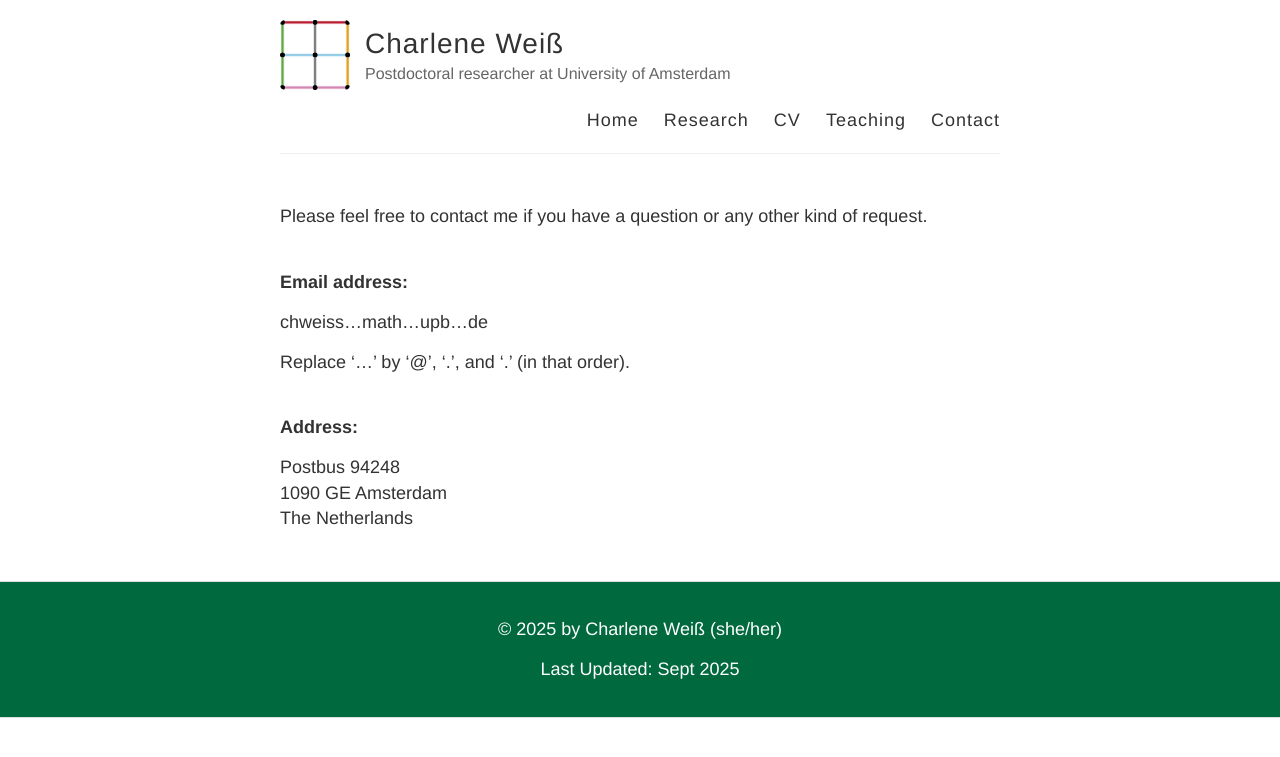
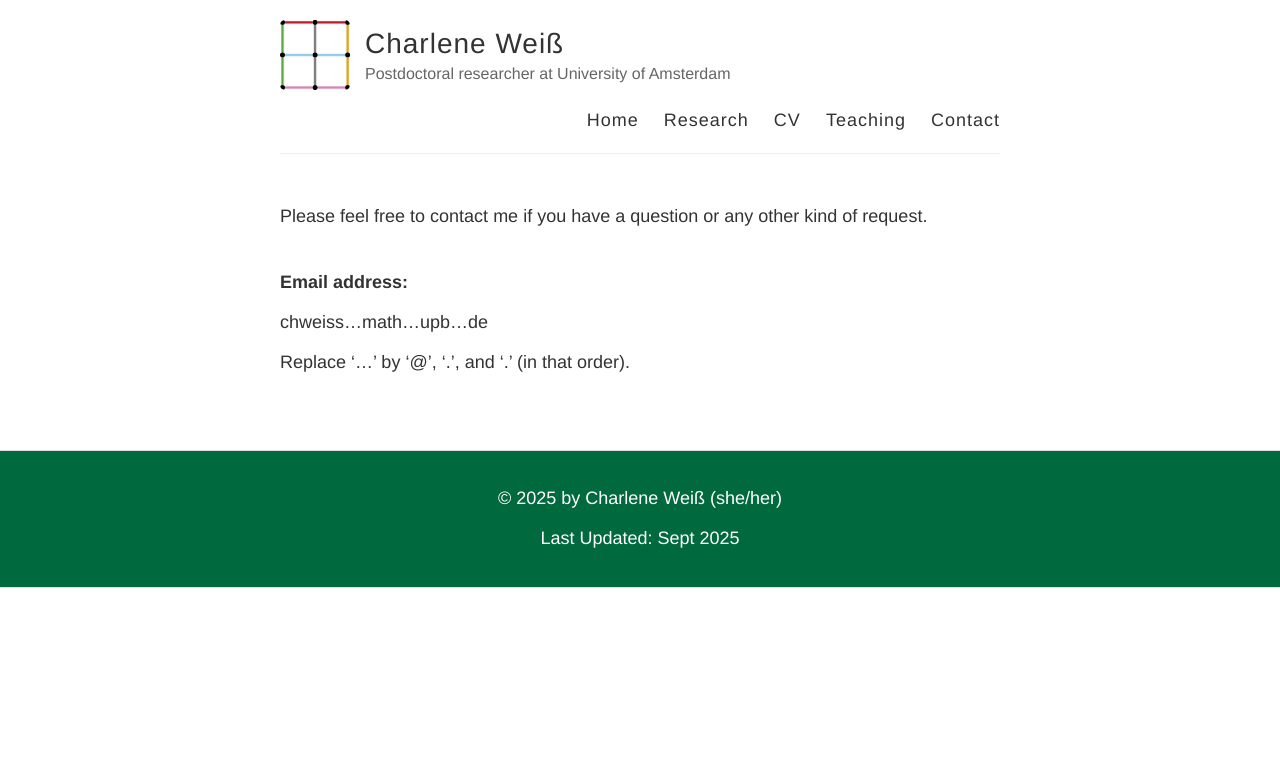
Before and after one commit to charleneweiss/charleneweiss.github.io, a Jekyll site: the page built from contact.md, in a window 1280 px wide. Shown: the top 757 px of the page. Built offline with Jekyll 4.4.1, drawn with Linux system fonts in a browser that asks for light colours.

Commit message:
Update contact.md

```diff
--- a/contact.md
+++ b/contact.md
@@ -13,10 +13,3 @@ chweiss...math...upb...de
 
 Replace '...' by '@', '.', and '.' (in that order).
 <br/><br/>
-
-
-**Address:**
-
-Postbus 94248\
-1090 GE Amsterdam\
-The Netherlands
```
